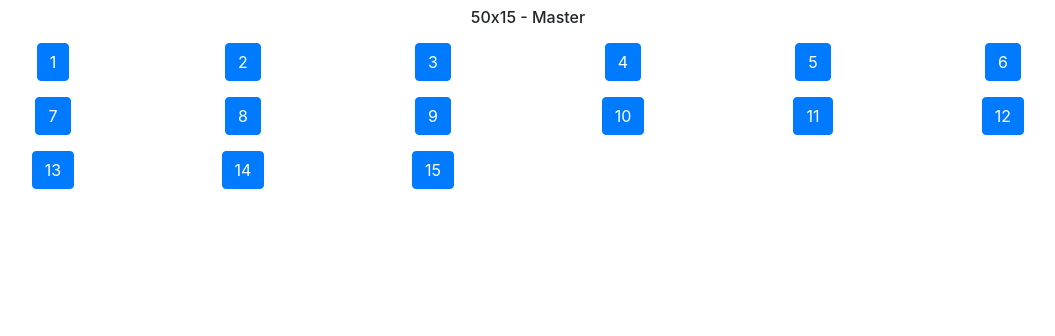
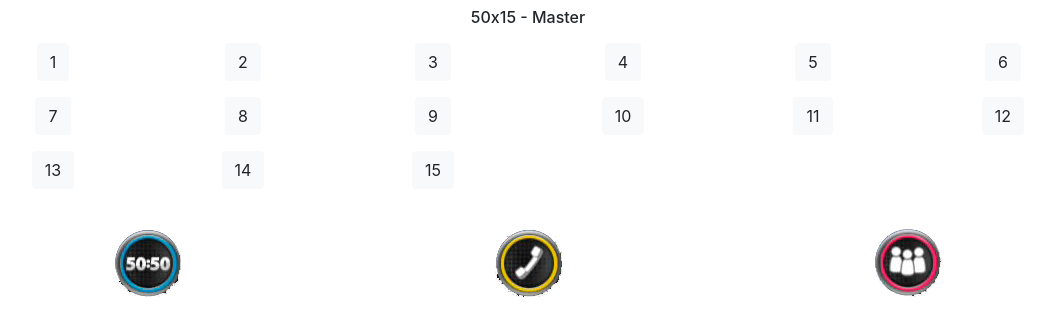
Before and after one commit to Oyola1987/game-server, a website with bundled scripts: page src/50x15/master.html in a window 1280 px wide. Shown: the whole page, without its empty margins (112-1167 px from the left). Built offline with nearby package versions, Linux system fonts and the light colour scheme; no server answers.

Commit message:
join styles

```diff
--- a/src/50x15/master.html
+++ b/src/50x15/master.html
@@ -7,6 +7,7 @@
     <meta name="viewport" content="width=device-width, initial-scale=1.0, maximum-scale=1.0, user-scalable=0">
     <title>50x15 - Master</title>
     <link rel="stylesheet" href="../libs/css/bootstrap.css">
+    <link rel="stylesheet" href="./styles.css">
 
     <script src="../libs/jquery.js"></script>
     <script src="../libs/lodash.js"></script>
@@ -26,6 +27,18 @@
 
         <div class="row mt-2" id="btns-detail">
         </div>
+
+        <div class="row mt-2 details-ask" id="icons-wild-card">
+            <div class="col-4 mt-2 text-center">
+                <img class="img-fluid" src="./images/icon-50.png" />
+            </div>
+            <div class="col-4 mt-2 text-center">
+                <img class="img-fluid" src="./images/icon-phone.png" />
+            </div>
+            <div class="col-4 mt-2 text-center">
+                <img class="img-fluid" src="./images/icon-public.png" />
+            </div>
+        </div>
     </div>
 </body>
 </html>
--- a/src/50x15/master.js
+++ b/src/50x15/master.js
@@ -116,7 +116,7 @@ $(document).ready(function () {
     range.forEach(item => {
         const id = `ask${item}`;
 
-        el.append(`<div class="col-2 mb-3 text-center"><button type="button" class="btn btn-primary" id="${id}">${item}</button></div>`);
+        el.append(`<div class="col-2 mb-3 text-center"><button type="button" class="btn btn-light" id="${id}">${item}</button></div>`);
 
         $(`#${id}`).bind('click', () => {
             const msg = {
--- a/src/50x15/slave.js
+++ b/src/50x15/slave.js
@@ -2,7 +2,7 @@ import { connection, audio, video } from '../libs/common.js';
 
 
 $(document).ready(function () {
-    video('videos/intro');
+    // video('videos/intro');
     // play();
     connection.listen('question', (data) => {
         console.log('question =>', data);
```
Also changed, not shown: src/50x15/slave.html (+1 -1 lines), src/50x15/styles.css (renamed from src/50x15/slave.css).
